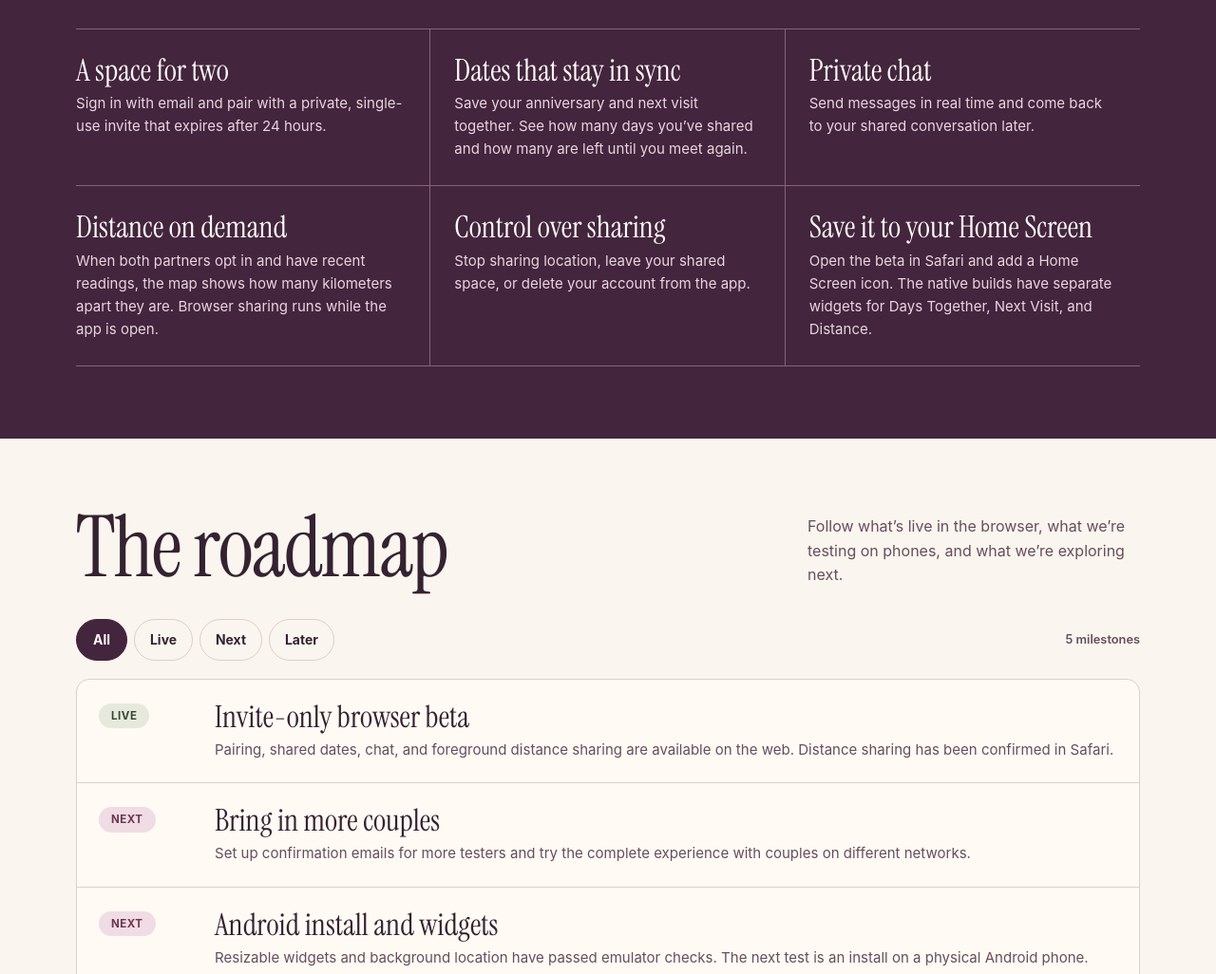
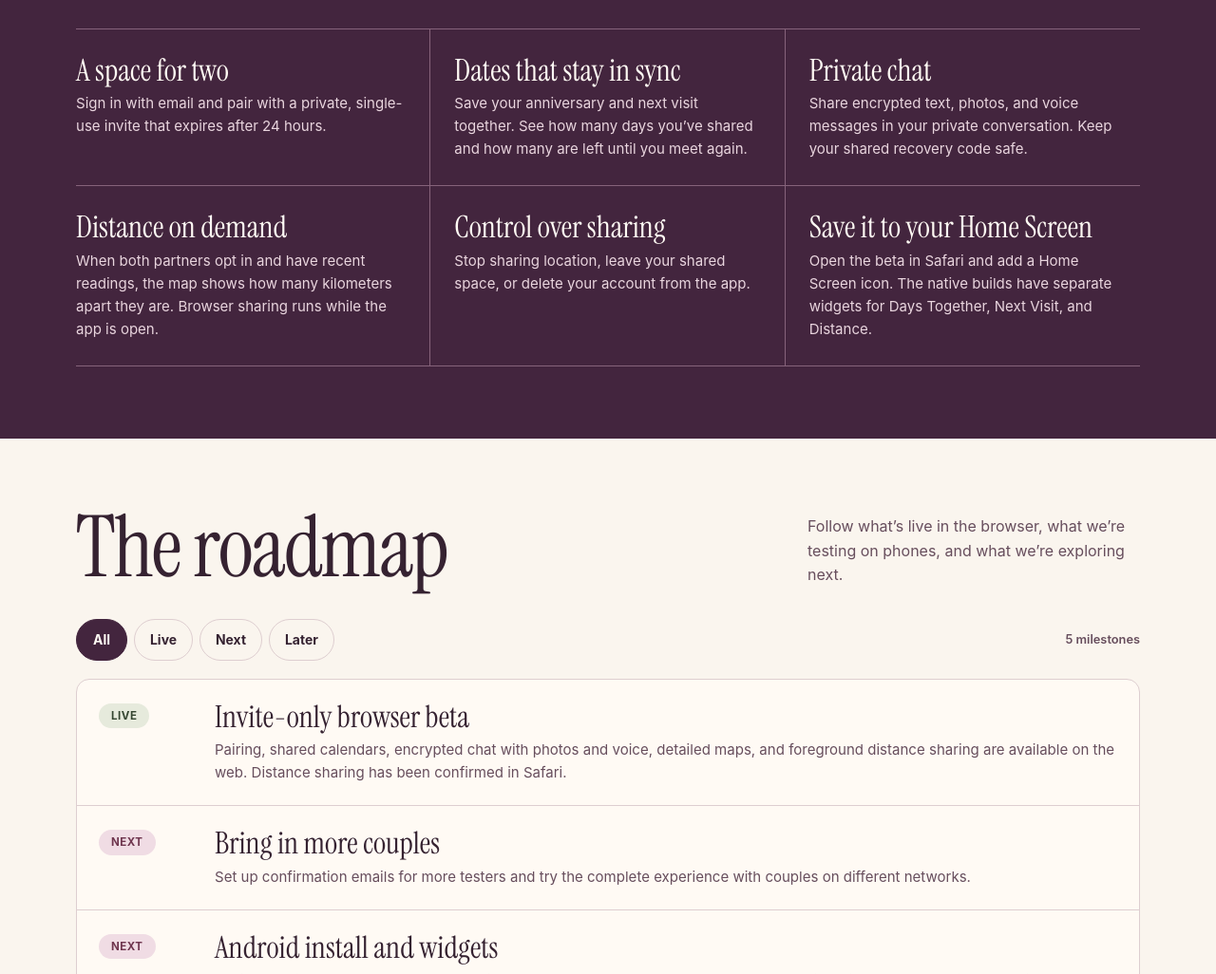
Before and after one commit to Th3Duckman/Days-To-Us, a plain HTML site: page index.html in a window 1280 px wide. Shown: the part 961-1987 px from the top of the page at 95% size. Drawn offline with Linux system fonts and the light colour scheme.

Commit message:
Update beta features for secure media and shared calendars

```diff
--- a/index.html
+++ b/index.html
@@ -73,7 +73,7 @@
         <div class="feature-grid">
           <article><h3>A space for two</h3><p>Sign in with email and pair with a private, single-use invite that expires after 24 hours.</p></article>
           <article><h3>Dates that stay in sync</h3><p>Save your anniversary and next visit together. See how many days you’ve shared and how many are left until you meet again.</p></article>
-          <article><h3>Private chat</h3><p>Send messages in real time and come back to your shared conversation later.</p></article>
+          <article><h3>Private chat</h3><p>Share encrypted text, photos, and voice messages in your private conversation. Keep your shared recovery code safe.</p></article>
           <article><h3>Distance on demand</h3><p>When both partners opt in and have recent readings, the map shows how many kilometers apart they are. Browser sharing runs while the app is open.</p></article>
           <article><h3>Control over sharing</h3><p>Stop sharing location, leave your shared space, or delete your account from the app.</p></article>
           <article><h3>Save it to your Home Screen</h3><p>Open the beta in Safari and add a Home Screen icon. The native builds have separate widgets for Days Together, Next Visit, and Distance.</p></article>
@@ -98,7 +98,7 @@
       <div class="roadmap-list">
         <article class="milestone" data-stage="live">
           <span class="stage stage-live">Live</span>
-          <div><h3>Invite-only browser beta</h3><p>Pairing, shared dates, chat, and foreground distance sharing are available on the web. Distance sharing has been confirmed in Safari.</p></div>
+          <div><h3>Invite-only browser beta</h3><p>Pairing, shared calendars, encrypted chat with photos and voice, detailed maps, and foreground distance sharing are available on the web. Distance sharing has been confirmed in Safari.</p></div>
         </article>
         <article class="milestone" data-stage="next">
           <span class="stage stage-next">Next</span>
```
